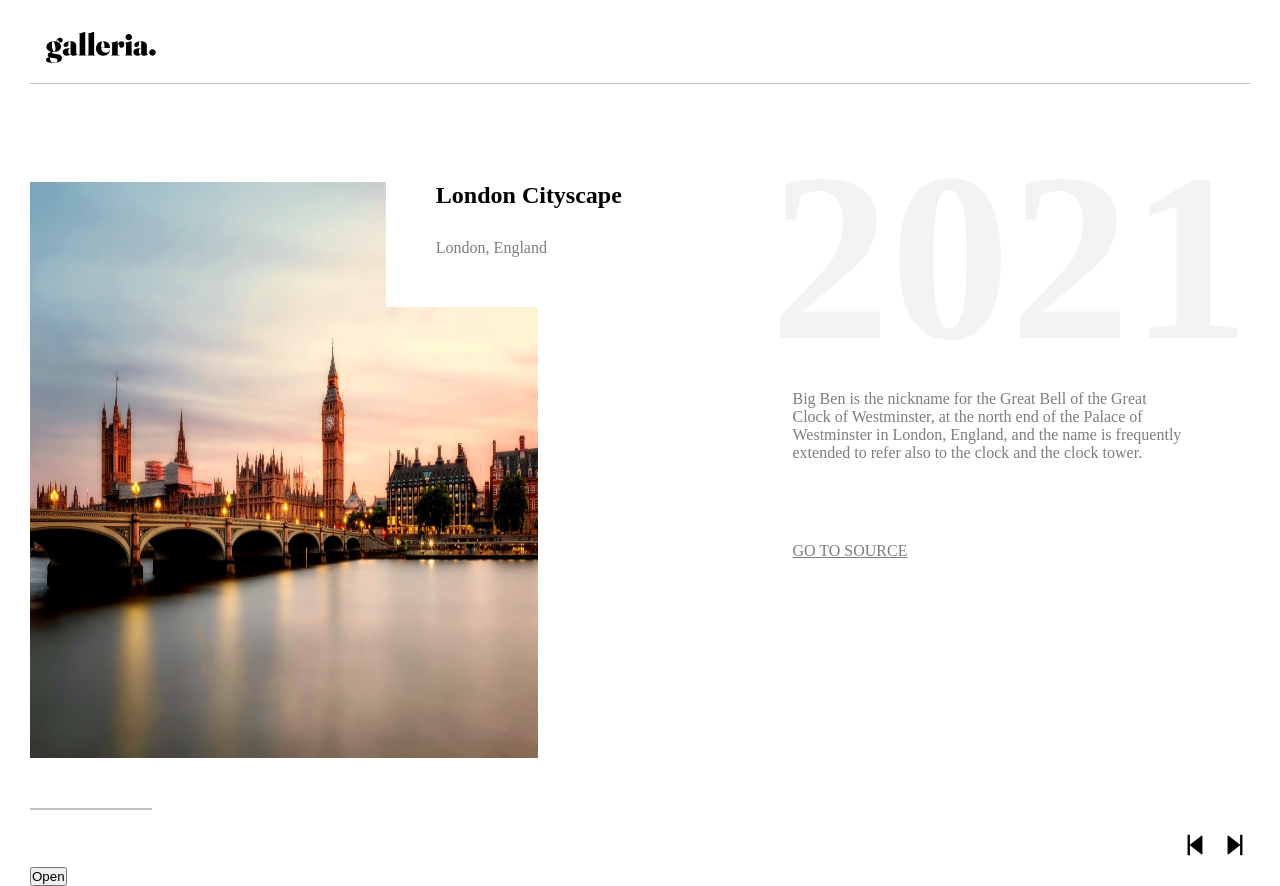
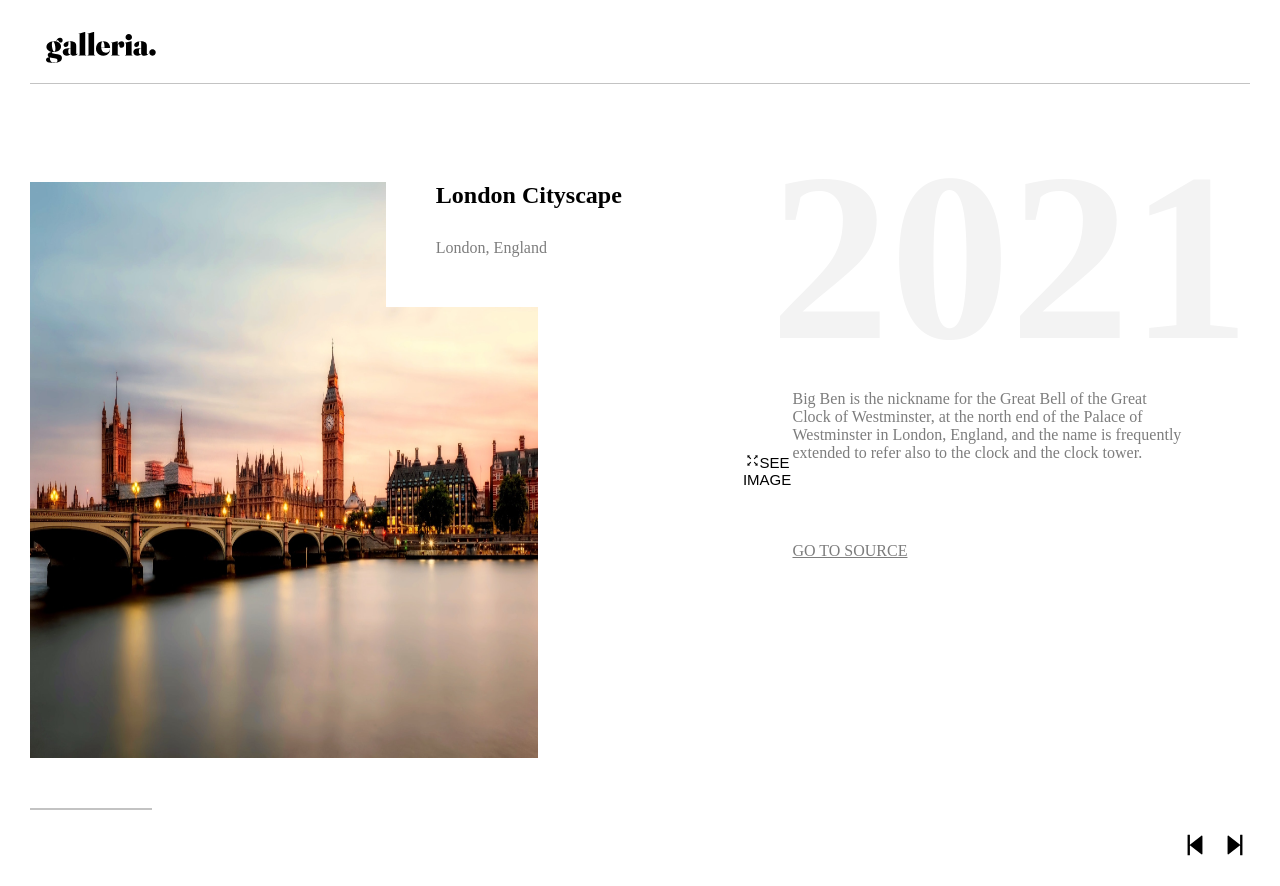
Before and after one commit to AndreiLhu/Gallery, a React (Vite) app: page /1 in a window 1280 px wide. Built offline with nearby package versions, Linux system fonts and the light colour scheme.

Commit message:
first Modal styling

```diff
--- a/src/components/Modal.tsx
+++ b/src/components/Modal.tsx
@@ -8,7 +8,7 @@ const Modal: React.FC<IModalProps> = (props) => {
   return (
     <div>
       <button onClick={handleModalClose}>Close</button>
-      <img src={imageSource} alt="image" />
+      <img src={imageSource} alt="image" className="modalImage" />
     </div>
   );
 };
--- a/src/components/Slide.tsx
+++ b/src/components/Slide.tsx
@@ -2,7 +2,11 @@ import React from 'react';
 import { Link, useParams } from 'react-router-dom';
 import { images } from '../data/items';
 import { IImage } from '../interfaces/Image';
-import { AiFillStepBackward, AiFillStepForward } from 'react-icons/ai';
+import {
+  AiFillStepBackward,
+  AiFillStepForward,
+  AiOutlineFullscreen,
+} from 'react-icons/ai';
 import Modal from './Modal';
 
 const Slide: React.FC = () => {
@@ -103,6 +107,11 @@ const Slide: React.FC = () => {
     <React.Fragment>
       <div className="mainCardDiv">
         <img src={image.imgUrl} className="cardImage" />
+        <button onClick={handleModalOpen} className="openButton">
+          <AiOutlineFullscreen className="openIcon" />
+          SEE IMAGE
+        </button>
+
         <div className="titleContainer">
           <h2 className="nameCard">{image.name}</h2>
           <p className="locationCard">{image.location}</p>
@@ -139,9 +148,14 @@ const Slide: React.FC = () => {
           </button>
         </Link>
       </div>
-      <button onClick={handleModalOpen}>Open</button>
+
       {isModalOpen && (
-        <Modal imageSource={image.imgUrl} handleModalClose={handleModalClose} />
+        <div className="modalDiv">
+          <Modal
+            imageSource={image.imgUrl}
+            handleModalClose={handleModalClose}
+          />
+        </div>
       )}
     </React.Fragment>
   );
--- a/src/index.css
+++ b/src/index.css
@@ -75,8 +75,6 @@
   border: none;
   margin: auto;
   display: block;
-  width: 0px;
-  height: 0px;
   min-width: 100%;
   max-width: 100%;
   min-height: 100%;
@@ -274,7 +272,7 @@
   .titleContainer {
     grid-column: 1 /22;
     grid-row-start: 2;
-    width: 100%;
+
     margin-left: -1px;
     margin-top: -90px;
     padding: 20px;
@@ -286,3 +284,32 @@
 }
 
 /* //////////////////////////// */
+
+.modalImage {
+  margin: auto;
+  display: block;
+  max-width: 70%;
+  max-height: 800px;
+}
+.modalDiv {
+  position: fixed;
+  z-index: 100;
+  padding-top: 20px;
+  padding-bottom: 120px;
+  left: 0;
+  top: 0;
+  width: 100%;
+  max-height: 100%;
+  background-color: rgba(0, 0, 0, 0.94);
+}
+
+/* ////////////////////////////////// */
+.openIcon {
+}
+.openButton {
+  border: none;
+  background-color: #ffffff;
+  font-size: 15px;
+  margin: 0;
+  padding: 0;
+}
```
Also changed, not shown: src/assets/forward.svg (added).
